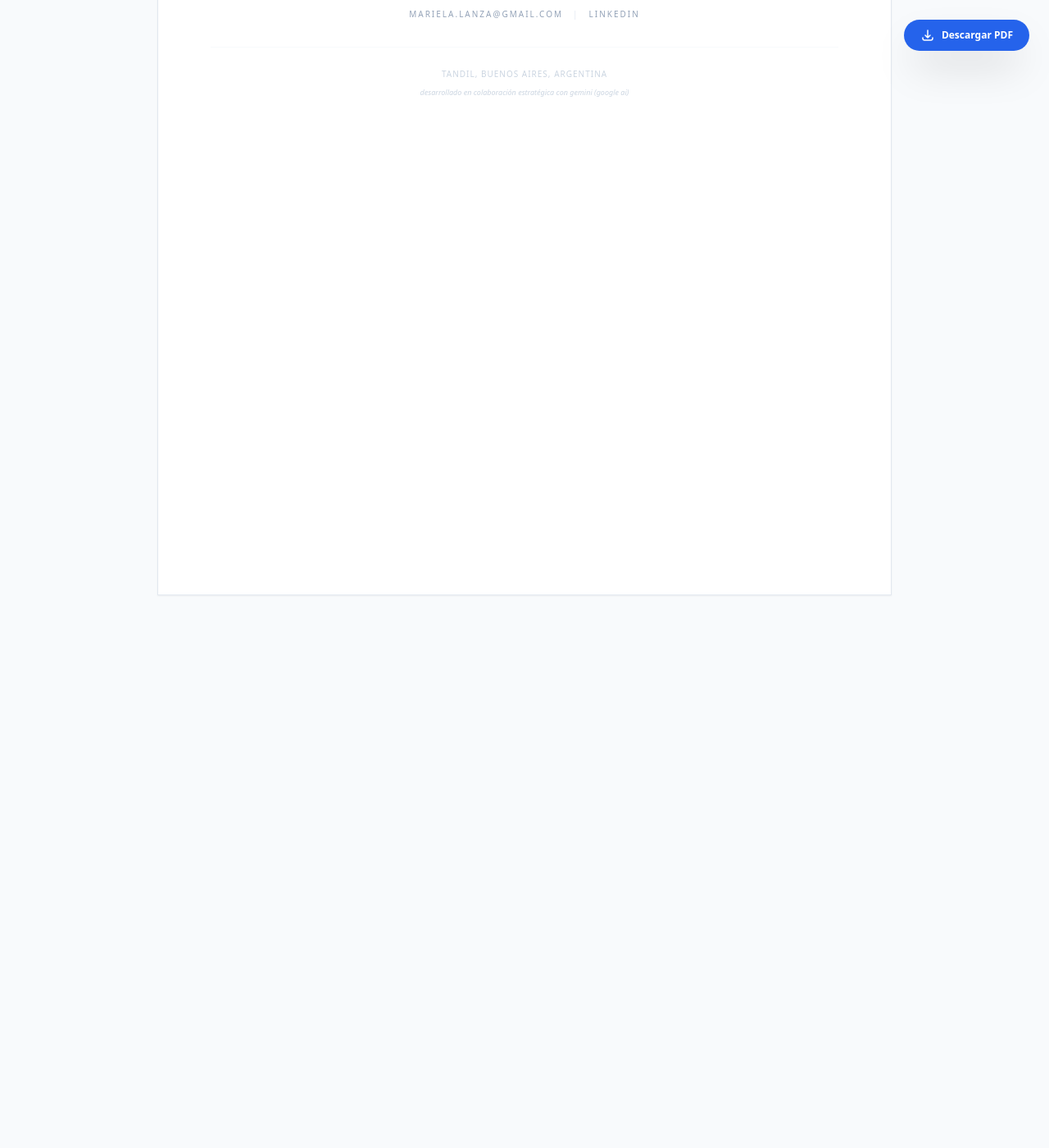
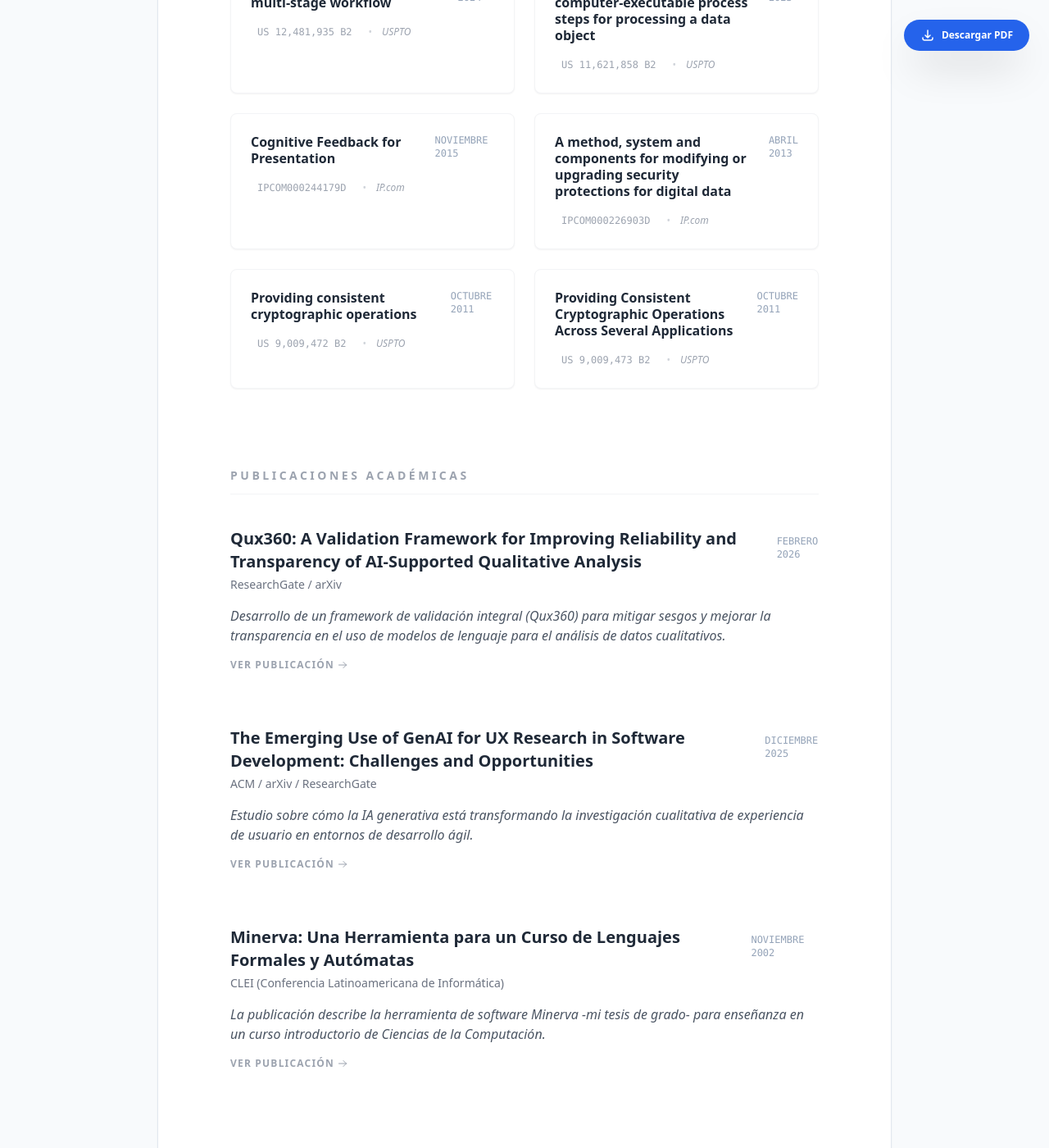
Before and after one commit to mclanza/mclanza.github.io, a Jekyll site: the page built from investigacion.html, in a window 1280 px wide and 1400 px high, scrolled down 422 px. Shown: the whole window at 82% size. Built offline with Jekyll 4.4.1, drawn with Linux system fonts in a browser that asks for light colours; nearby versions of some CDN libraries; before the commit the page ends 1196 px from its top, so only the background shows below that; some of the changed text lies outside the part shown.

Commit message:
feat: added research section

```diff
--- a/_data/cv.yml
+++ b/_data/cv.yml
@@ -98,11 +98,11 @@ education:
   es:
     title: "Formación Académica"
     degree: "Ingeniería de Sistemas"
-    institution: "UNICEN — Tandil, Argentina"
+    institution: "Universidad Nacional del Centro de la Provincia de Buenos Aires — Tandil, Argentina"
   en:
     title: "Education"
-    degree: "Computer Engineering"
-    institution: "UNICEN — Tandil, Argentina"
+    degree: "Ingeniería de Sistemas (Systems Engineering)"
+    institution: "Universidad Nacional del Centro de la Provincia de Buenos Aires — Tandil, Argentina"
 
 # Foundations & Technical Trajectory (2003 — 2016)
 foundations:
@@ -187,3 +187,95 @@ core_expertise:
     - "SDLC & Engineering Foundations"
     - "Organizational Design & Scaling"
     - "Strategic Planning & Resource Management"
+
+
+research:
+  patents:
+    - title: "Managing work items of a multi-stage workflow"
+      number: "US 12,481,935 B2"
+      date:
+        es: "Junio 2024"
+        en: "June 2024"
+      issuer: "USPTO"
+      link: "https://patents.google.com/patent/US12481935B2/en"
+    - title: "Dynamic generation of computer-executable process steps for processing a data object"
+      number: "US 11,621,858 B2"
+      date:
+        es: "Abril 2023"
+        en: "April 2023"
+      issuer: "USPTO"
+      link: "https://patents.google.com/patent/US11621858B2/en"
+    - title: "Cognitive Feedback for Presentation"
+      number: "IPCOM000244179D"
+      date:
+        es: "Noviembre 2015"
+        en: "November 2015"
+      issuer: "IP.com"
+      link: "https://priorart.ip.com/IPCOM/000244179"
+    - title: "A method, system and components for modifying or upgrading security protections for digital data"
+      number: "IPCOM000226903D"
+      date:
+        es: "Abril 2013"
+        en: "April 2013"
+      issuer: "IP.com"
+      link: "https://priorart.ip.com/IPCOM/000226903"
+    - title: "Providing consistent cryptographic operations"
+      number: "US 9,009,472 B2"
+      date:
+        es: "Octubre 2011"
+        en: "October 2011"
+      issuer: "USPTO"
+      link: "https://patents.google.com/patent/US9009472B2/en"
+    - title: "Providing Consistent Cryptographic Operations Across Several Applications"
+      number: "US 9,009,473 B2"
+      date:
+        es: "Octubre 2011"
+        en: "October 2011"
+      issuer: "USPTO"
+      link: "https://patents.google.com/patent/US9009473B2/en"
+
+
+  publications:
+    - title: "Qux360: A Validation Framework for Improving Reliability and Transparency of AI-Supported Qualitative Analysis"
+      venue: "ResearchGate / arXiv"
+      date:
+        es: "Febrero 2026"
+        en: "February 2026"
+      link: "https://www.researchgate.net/publication/403012687_Qux360_A_Validation_Framework_for_Improving_Reliability_and_Transparency_of_AI-Supported_Qualitative_Analysis"
+      description:
+        es: "Desarrollo de un framework de validación integral (Qux360) para mitigar sesgos y mejorar la transparencia en el uso de modelos de lenguaje para el análisis de datos cualitativos."
+        en: "Development of a comprehensive validation framework (Qux360) designed to mitigate bias and enhance transparency when using LLMs for qualitative data analysis."
+
+    - title: "The Emerging Use of GenAI for UX Research in Software Development: Challenges and Opportunities"
+      venue: "ACM / arXiv / ResearchGate"
+      date:
+        es: "Diciembre 2025"
+        en: "December 2025"
+      link: "https://www.researchgate.net/publication/398850629_The_Emerging_Use_of_GenAI_for_UX_Research_in_Software_Development_Challenges_and_Opportunities"
+      description:
+        es: "Estudio sobre cómo la IA generativa está transformando la investigación cualitativa de experiencia de usuario en entornos de desarrollo ágil."
+        en: "A study on how Generative AI is reshaping qualitative UX research within agile software development workflows."
+
+    - title:
+        es: "Minerva: Una Herramienta para un Curso de Lenguajes Formales y Autómatas"
+        en: "Minerva: A Tool for a Formal Languages and Automata Course"
+      venue: "CLEI (Conferencia Latinoamericana de Informática)"
+      date:
+        es: "Noviembre 2002"
+        en: "November 2002"
+      link: "https://www.researchgate.net/publication/266384889_Minerva_Una_Herramienta_para_un_Curso_de_Lenguajes_Formales_y_Automatas"
+      description:
+        es: "La publicación describe la herramienta de software Minerva -mi tesis de grado- para enseñanza en un curso introductorio de Ciencias de la Computación."
+        en: "The publication describes the Minerva software tool -my undergraduate thesis- for teaching in an introductory Computer Science course."
+
+  labels:
+    es:
+      title: "Investigación e Innovación"
+      p_subtitle: "Patentes"
+      pub_subtitle: "Publicaciones Académicas"
+      view_link: "Ver publicación"
+    en:
+      title: "Research & Innovation"
+      p_subtitle: "Patents"
+      pub_subtitle: "Academic Publications"
+      view_link: "View publication"
--- a/_includes/cv_content.html
+++ b/_includes/cv_content.html
@@ -48,7 +48,7 @@
     <div class="mb-12">
         <div class="flex justify-between items-baseline mb-2">
             <h3 class="text-2xl font-bold text-slate-800">{{ cv.executive_experience.role[lang] }}</h3>
-            <span class="text-sm font-mono text-slate-400">{{ cv.executive_experience.period[lang] }}</span>
+            <span class="text-sm font-mono text-slate-400 uppercase">{{ cv.executive_experience.period[lang] }}</span>
         </div>
         <div class="text-blue-700 font-bold mb-4 uppercase tracking-wider text-sm">{{ cv.executive_experience.company }}</div>
         <p class="mb-4 text-slate-700 leading-relaxed">
@@ -110,7 +110,7 @@
             {{ cv.education[lang].title }}
         </h2>
         <p class="text-lg font-bold text-slate-800">{{ cv.education[lang].degree }}</p>
-        <p class="text-slate-500 uppercase text-xs tracking-widest">{{ cv.education[lang].institution }}</p>
+        <p class="text-slate-500 text-xs tracking-widest">{{ cv.education[lang].institution }}</p>
     </section>
 
     <section>
--- /dev/null
+++ b/_includes/research_content.html
@@ -0,0 +1,88 @@
+{% assign lang = page.lang %}
+{% assign res = site.data.cv.research %}
+{% assign labels = res.labels[lang] %}
+
+<div class="max-w-5xl mx-auto py-8 px-6">
+  <header class="mb-16">
+    <h1 class="text-3xl font-bold text-gray-800 tracking-tight">
+      {{ labels.title }}
+    </h1>
+  </header>
+
+  <section class="mb-24">
+    <div class="mb-10">
+      <h2 class="text-sm font-bold text-gray-400 uppercase tracking-[0.25em] pb-3 border-b border-gray-100">
+        {{ labels.p_subtitle }}
+      </h2>
+    </div>
+
+    <div class="grid grid-cols-1 md:grid-cols-2 gap-6">
+      {% for patent in res.patents %}
+        <a href="{{ patent.link }}" target="_blank"
+           class="group p-6 border border-gray-100 rounded-lg bg-white shadow-sm hover:shadow-md hover:border-blue-200 hover:-translate-y-1 transition-all duration-300 block">
+
+          <div class="flex justify-between items-start mb-4">
+            <h3 class="font-bold text-gray-800 group-hover:text-gray-600 leading-tight pr-4 transition-colors">
+              {{ patent.title }}
+            </h3>
+            <span class="text-xs font-mono text-slate-400 uppercase">
+              {{ patent.date[lang] }}
+            </span>
+          </div>
+
+          <div class="flex items-center space-x-3 text-sm">
+            <span class="font-mono text-gray-400 px-2 py-0.5 rounded text-xs">
+              {{ patent.number }}
+            </span>
+            <span class="text-gray-300 text-xs">•</span>
+            <span class="text-xs text-gray-400 italic">
+              {{ patent.issuer }}
+            </span>
+          </div>
+        </a>
+      {% endfor %}
+    </div>
+  </section>
+
+  <section class="mb-16">
+    <div class="mb-10">
+      <h2 class="text-sm font-bold text-gray-400 uppercase tracking-[0.25em] pb-3 border-b border-gray-100">
+        {{ labels.pub_subtitle }}
+      </h2>
+    </div>
+
+    <div class="space-y-16">
+      {% for pub in res.publications %}
+        <div class="group">
+          <div class="flex flex-col md:flex-row md:justify-between md:items-baseline">
+            <h3 class="text-xl font-bold text-gray-800">
+              {% if pub.title[lang] %}{{ pub.title[lang] }}{% else %}{{ pub.title }}{% endif %}
+            </h3>
+            <span class="text-xs font-mono text-slate-400 uppercase">
+              {{ pub.date[lang] }}
+            </span>
+          </div>
+
+          <p class="text-gray-500 font-medium text-sm mt-1">
+            {{ pub.venue }}
+          </p>
+
+          {% if pub.description[lang] %}
+            <p class="text-gray-600 mt-4 leading-relaxed text-sm md:text-base max-w-4xl italic font-light">
+              {{ pub.description[lang] }}
+            </p>
+          {% endif %}
+
+          {% if pub.link %}
+            <a href="{{ pub.link }}" target="_blank" class="inline-flex items-center mt-4 text-xs font-bold text-gray-400 hover:text-gray-600 uppercase tracking-widest transition-colors">
+              {{ labels.view_link }}
+              <svg class="w-3 h-3 ml-1" fill="none" stroke="currentColor" viewBox="0 0 24 24">
+                <path d="M14 5l7 7m0 0l-7 7m7-7H3" stroke-width="2" stroke-linecap="round" stroke-linejoin="round"/>
+              </svg>
+            </a>
+          {% endif %}
+        </div>
+      {% endfor %}
+    </div>
+  </section>
+</div>
--- a/investigacion.html
+++ b/investigacion.html
@@ -1,22 +1,6 @@
 ---
 layout: default
+title: Investigación e Innovación
 lang: es
-permalink: /investigacion/
 ---
-
-<header class="mb-16">
-    <h2 class="text-sm font-bold uppercase tracking-[0.25em] text-slate-400 mb-10 border-b pb-2">
-        Investigación & Innovación
-    </h2>
-</header>
-
-<div class="space-y-12">
-    {% for act in site.data.cv.research %}
-    <div class="group">
-        <h3 class="text-2xl font-bold text-slate-800 group-hover:text-blue-600 transition">{{ act.title.es }}</h3>
-        <p class="mt-4 text-lg text-slate-600 leading-relaxed italic">
-            {{ act.description.es }}
-        </p>
-    </div>
-    {% endfor %}
-</div>
+{% include research_content.html%}
```
Also changed, not shown: en/research.html (+2 -18 lines).
